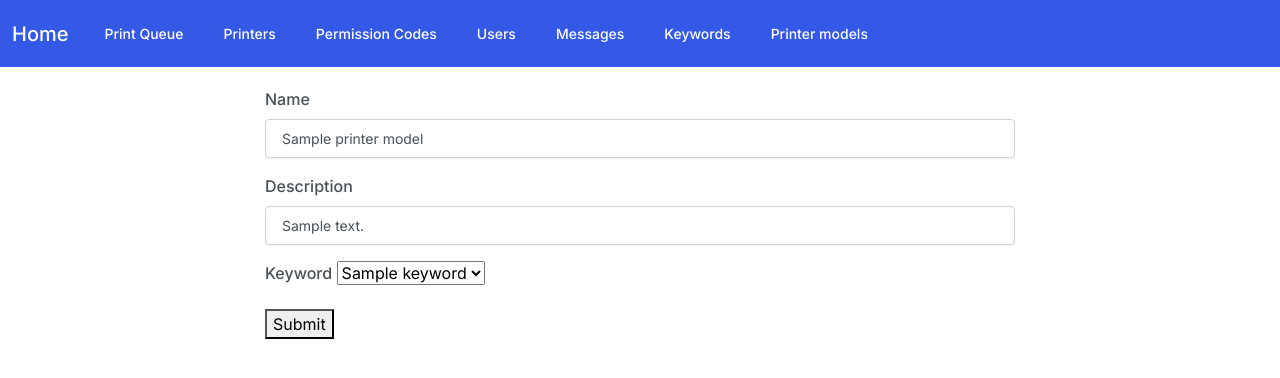
After one commit to UofU-EHSL/octofarmJira, a Flask app: template templates/printerModels/edit_printer_model.html in a window 1280 px wide. The commit adds this page. Shown: the top 378 px of the page. Run offline with Flask 2, Linux system fonts and the light colour scheme; the template is opened without the code that fills it: most values are stand-ins (such as "Sample title", 1, 10 or a date in 2020); parts of the project's set-up code (start-up, migrations or seed data) failed here and were passed over; some libraries are stand-ins or nearby versions.

Commit message:
Add printer models to front end

```diff
--- a/app.py
+++ b/app.py
@@ -331,6 +331,58 @@ def edit_keyword_post(keyword_id):
         return {'status': 'failed'}
 
 
+@app.route('/printerModels')
+def printer_models():
+    all_models = PrinterModel.Get_All()
+    return flask.render_template('printerModels/printer_models.html', printer_models=all_models, async_mode=socketio.async_mode, ip=flask.request.host)
+
+
+@app.route('/printerModels/deletePrinterModel/<printer_model_id>', methods=['POST'])
+def delete_printer_model(printer_model_id):
+    try:
+        PrinterModel[printer_model_id].delete()
+        commit()
+        return {'status': 'success'}
+    except:
+        return {'status': 'failed'}
+
+
+@app.route('/printerModels/createPrinterModel', methods=['GET'])
+def create_printer_model_get():
+    all_keywords = Keyword.Get_All()
+    return flask.render_template('printerModels/create_printer_model.html', all_keywords=all_keywords, async_mode=socketio.async_mode, ip=flask.request.host)
+
+
+@app.route('/printerModels/createPrinterModel', methods=['POST'])
+def create_printer_model_post():
+    try:
+        form_data = request.form
+        PrinterModel.Add_From_Request(form_data)
+        commit()
+        return {'status': 'success'}
+    except:
+        return {'status': 'failed'}
+
+
+@app.route('/printerModels/editPrinterModel/<printer_model_id>', methods=['GET'])
+def edit_printer_model_get(printer_model_id):
+    all_keywords = Keyword.Get_All()
+    printer_model = PrinterModel[printer_model_id]
+    return flask.render_template('printerModels/edit_printer_model.html', printer_model=printer_model, all_keywords=all_keywords, async_mode=socketio.async_mode, ip=flask.request.host)
+
+
+@app.route('/printerModels/editPrinterModel/<printer_model_id>', methods=['POST'])
+def edit_printer_model_post(printer_model_id):
+    try:
+        form_data = request.form
+        printer_model = PrinterModel[printer_model_id]
+        PrinterModel.Map_Request(printer_model, form_data)
+        commit()
+        return {'status': 'success'}
+    except:
+        return {'status': 'failed'}
+
+
 @socketio.event
 def connect():
     global thread
--- a/templates/layout.html
+++ b/templates/layout.html
@@ -35,6 +35,9 @@
                     <li class="nav-item">
                         <a class="nav-link" href="{{ 'http://' + ip + '/keywords' }}">Keywords</a>
                     </li>
+                    <li class="nav-item">
+                        <a class="nav-link" href="{{ 'http://' + ip + '/printerModels' }}">Printer models</a>
+                    </li>
                 </ul>
             </div>
           </div><!-- /.container-fluid -->
--- /dev/null
+++ b/templates/printerModels/edit_printer_model.html
@@ -0,0 +1,56 @@
+{% extends "layout.html" %}
+{% block title %}Edit Printer Model: {{ printer_model.name }}{% endblock %}
+{% block head %}
+  {{ super() }}
+{% endblock %}
+
+{% block content %}
+
+    <div class="form-container">
+        <form>
+            <div class="mb-3">
+                <label class="form-label" for="name">Name</label>
+                <input class="form-control" type="text" id="name" value="{{ printer_model.name }}">
+            </div>
+            <div class="mb-3">
+                <label class="form-label" for="description">Description</label>
+                <input class="form-control" type="text" id="description" value="{{ printer_model.description }}">
+            </div>
+            <div class="mb-3">
+                <label class="form-label" for="keyword">Keyword</label>
+                <select name="keyword" id="keyword">
+                {% for keyword in all_keywords %}
+                    <option {{"selected" if printer_model.keyword == keyword.id}} value="{{ keyword.id }}">{{ keyword.name }}</option>
+                {% endfor %}
+                </select>
+            </div>
+            <button type="button" onclick="submitEdit({{ printer_model.id }})">Submit</button>
+        </form>
+    </div>
+    <script>
+        const submitEdit = function(printer_model_id) {
+            let formData = {}
+            formData.name = $("#name").val()
+            formData.description = $("#description").val()
+            formData.keyword = $("#keyword").val()
+
+            if (!formData.name){
+                alert("Name is required!")
+                return
+            }
+            if (!formData.keyword){
+                alert("Keyword is required!")
+                return
+            }
+
+            $.post("/printerModels/editPrinterModel/" + printer_model_id, formData, (data) => {
+                if (data.status == "success") {
+                    window.location.href = "/printerModels"
+                } else if (data.status == "failed") {
+                    alert("Updating printer model failed!")
+                }
+            });
+        }
+
+    </script>
+{% endblock %}
--- a/templates/printers/create_printer.html
+++ b/templates/printers/create_printer.html
@@ -13,7 +13,7 @@
                 <input class="form-control" type="text" id="name" value="">
             </div>
             <div class="mb-3">
-                <label class="form-label" for="name">Model</label>
+                <label class="form-label" for="model">Model</label>
                 <select name="model" id="model">
                 {% for model in models %}
                     <option value="{{ model.id }}">{{ model.name }}</option>
--- a/templates/printers/edit_printer.html
+++ b/templates/printers/edit_printer.html
@@ -13,7 +13,7 @@
                 <input class="form-control" type="text" id="name" value="{{ printer.name }}">
             </div>
             <div class="mb-3">
-                <label class="form-label" for="name">Model</label>
+                <label class="form-label" for="model">Model</label>
                 <select name="model" id="model">
                 {% for model in models %}
                     <option {{"selected" if printer.printer_model == model.id}} value="{{ model.id }}">{{ model.name }}</option>
```
Also changed, not shown: classes/printerModel.py (+13 -0 lines), templates/printerModels/create_printer_model.html (added, +56 -0 lines), templates/printerModels/printer_models.html (added, +49 -0 lines).
